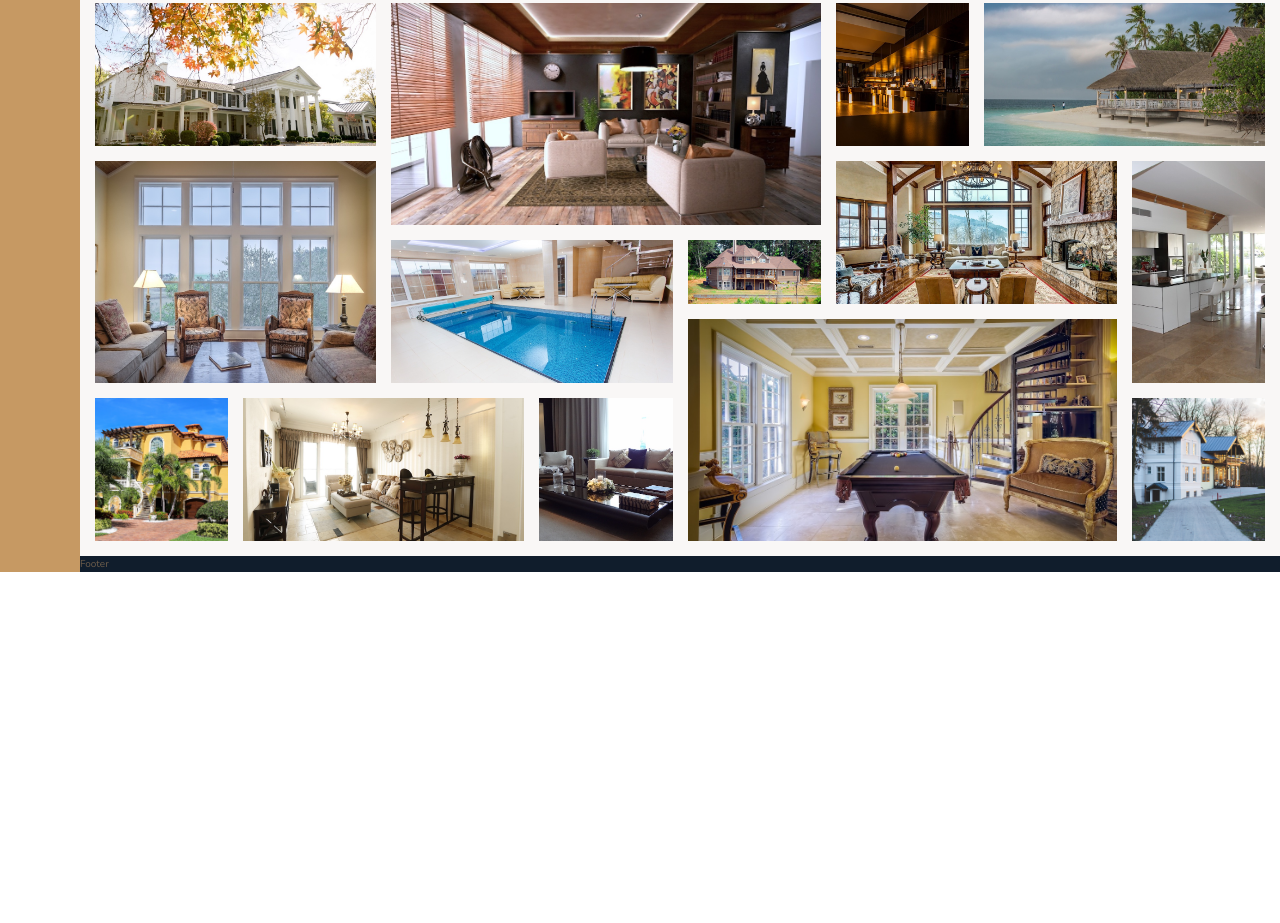
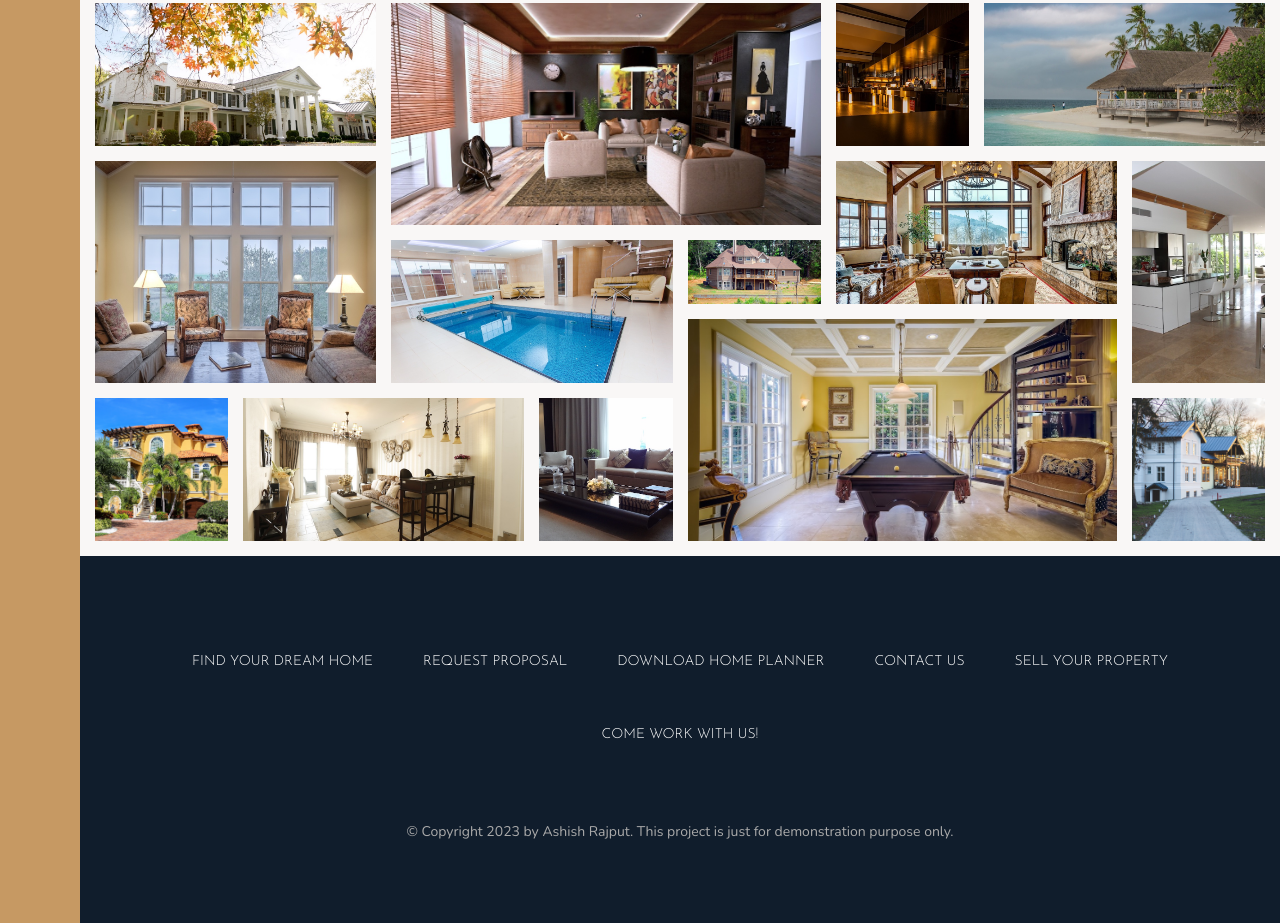
Before and after one commit to ashishrajputji/Ne-Buy-Homes, a website: page index.html in a window 1280 px wide. Shown: the part 2784-3707 px from the top of the page. Before the commit the page ends 3356 px from the top, so only its background shows below. Drawn offline with nearby package versions, Linux system fonts and the light colour scheme.

Commit message:
Footer completed

```diff
--- a/index.html
+++ b/index.html
@@ -330,7 +330,17 @@
 
         </section>
         <footer class="footer">
-            Footer
+            <ul class="nav">
+                <li class="nav__item"><a href="#" class="nav__link">Find  Your Dream Home</a></li>
+                <li class="nav__item"><a href="#" class="nav__link">Request proposal</a></li>
+                <li class="nav__item"><a href="#" class="nav__link">Download home planner</a></li>
+                <li class="nav__item"><a href="#" class="nav__link">Contact Us</a></li>
+                <li class="nav__item"><a href="#" class="nav__link">Sell Your Property</a></li>
+                <li class="nav__item"><a href="#" class="nav__link">Come Work with us!</a></li>
+            </ul>
+            <p class="copyright">
+                &copy; Copyright 2023 by Ashish Rajput. This project is just for demonstration purpose only.
+            </p>
         </footer>
     </body>
 </html>
--- a/sass/_footer.scss
+++ b/sass/_footer.scss
@@ -1,4 +1,37 @@
 .footer{
     background-color: $color-secondary;
     grid-column: full-start / full-end;
+    padding: 8rem;
  }
+ .nav{
+    list-style: none;
+    display: flex;
+    gap: 2rem;
+    flex-wrap: wrap;
+    justify-content: center;
+    align-items: center;
+    &__link{
+        &:link,&:visited{
+            font-size: 1.4rem;
+            color: #fff;
+            text-decoration: none;
+            font-family: $font-display;
+            text-transform: uppercase;
+            text-align: center;
+            padding: 1.5rem;
+            display: block;
+            transition: all .2s;
+
+            &:hover,&:active{
+                background-color: rgba(#fff,.05);
+                transform: translateY(-.3rem);
+            }
+        }
+    }
+ }
+ .copyright{
+    font-size: 1.4rem;
+    color : $color-grey-light-2;
+    margin-top: 6rem;
+    text-align: center;
+ }
```
Also changed, not shown: css/style.css.
